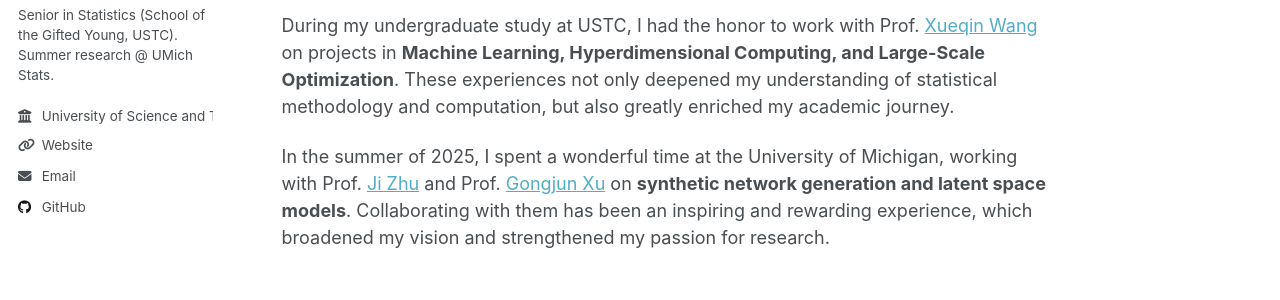
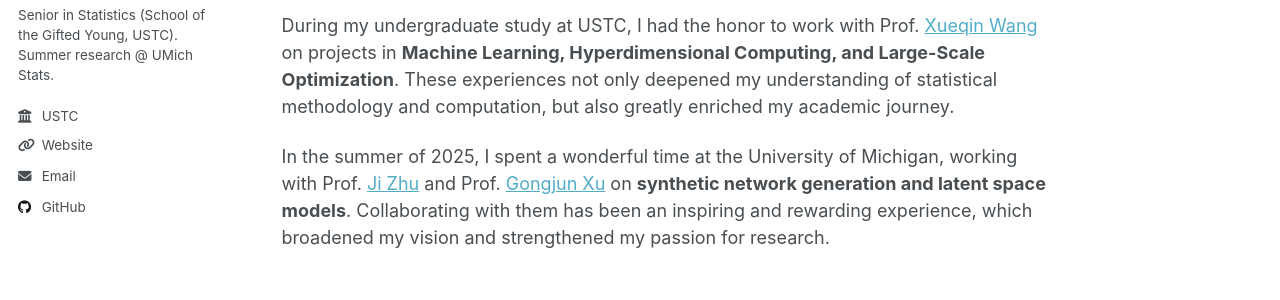
Before and after one commit to yinanbu/yinanbu.github.io, a Jekyll site: the page built from _pages/about.md, in a window 1280 px wide. Shown: the part 311-611 px from the top of the page. Built offline with Jekyll 4.4.1, drawn with Linux system fonts in a browser that asks for light colours; a script that is not in the unit is left out.

Commit message:
Update _config.yml

```diff
--- a/_config.yml
+++ b/_config.yml
@@ -26,9 +26,9 @@
   avatar           : "profile.png"
   name             : "Yinan Bu"
   pronouns         : # example: "she/her"
-  bio              : "Senior in Statistics (School of the Gifted Young, USTC). Summer research @ UMich Stats."
+  bio              : "Senior in Statistics (School of the Gifted Young, USTC). \n Summer research @ UMich Stats."
   # location         : ""
-  employer         : "University of Science and Technology of China"
+  employer         : "USTC"
   uri              : "yinanbu.github.io"# URL
   email            : "ynbu1002@gmail.com"
 
```
